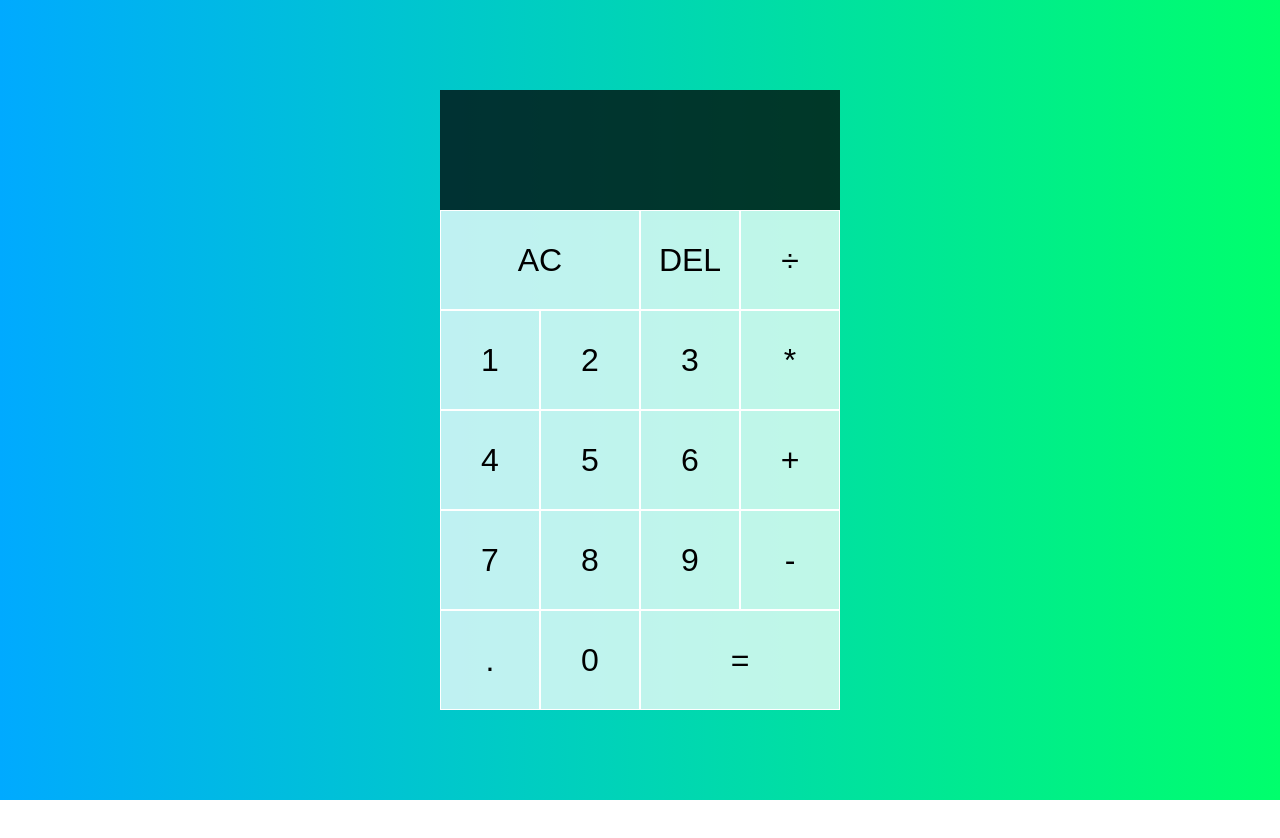
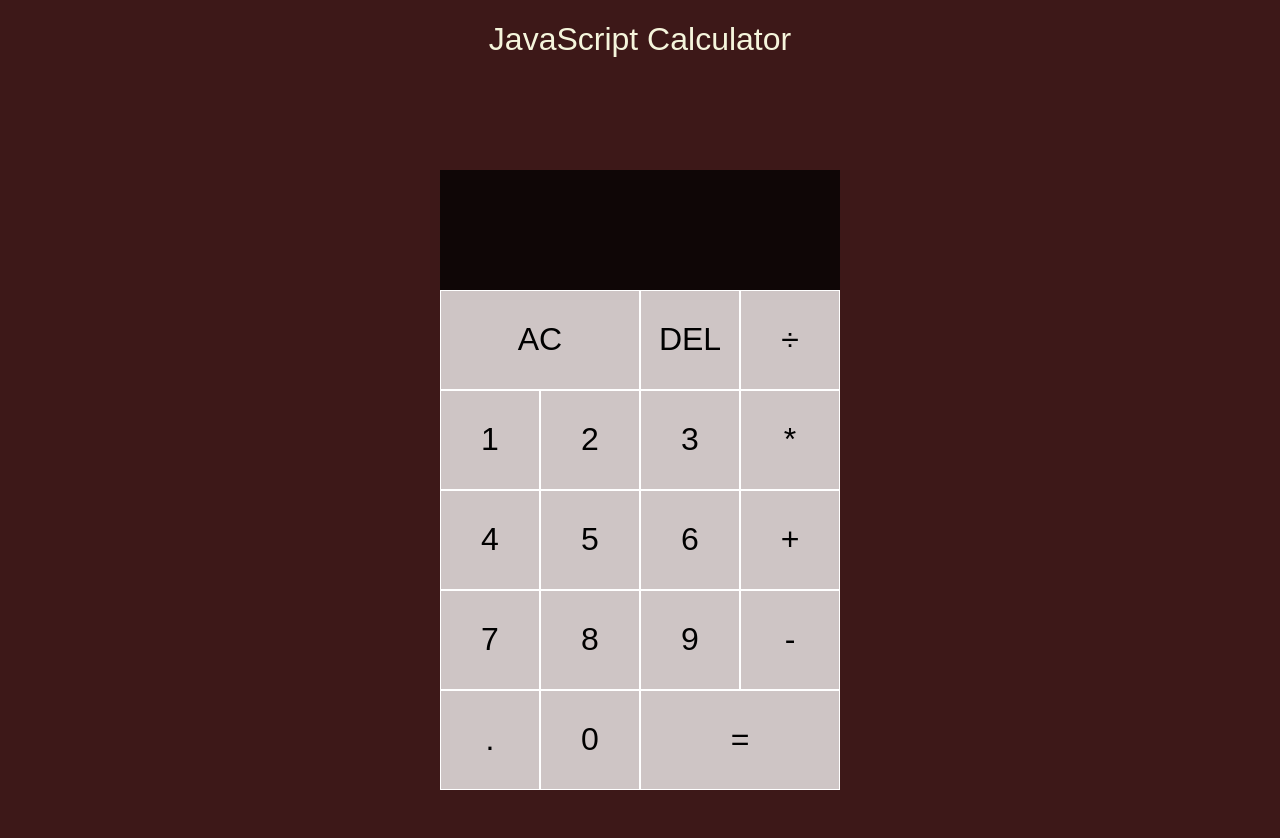
Before and after one commit to root-life28/codechallenge, a website: page calculator/index.html in a window 1280 px wide. Before the commit the page ends 800 px from the top, so only its background shows below. Drawn offline with Linux system fonts and the light colour scheme.

Commit message:
update calculator

```diff
--- a/calculator/app.js
+++ b/calculator/app.js
@@ -94,7 +94,6 @@ const deleteButton = document.querySelector('[data-delete]');
 const allClearButton = document.querySelector('[data-all-clear]');
 const previousOperandTextElement = document.querySelector('[data-previous-operand]');
 const currentOperandTextElement = document.querySelector('[data-current-operand]');
-
 const calculator = new Calculator(previousOperandTextElement, currentOperandTextElement);
 
 numberButtons.forEach((button) => {
--- a/calculator/index.html
+++ b/calculator/index.html
@@ -8,6 +8,7 @@
     <title>JavaScript Calculator</title>
   </head>
   <body>
+    <h1 style="color: beige; text-align: center">JavaScript Calculator</h1>
     <div class="calculator-grid">
       <div class="output">
         <div data-previous-operand class="previous-operand"></div>
--- a/calculator/style.css
+++ b/calculator/style.css
@@ -9,7 +9,8 @@
 body {
   padding: 0;
   margin: 0;
-  background: linear-gradient(to right, #00aaff, #00ff6c);
+  background: rgb(61, 24, 24);
+  /* background: linear-gradient(to right, #00aaff, #00ff6c); */
 }
 
 .calculator-grid {
```
